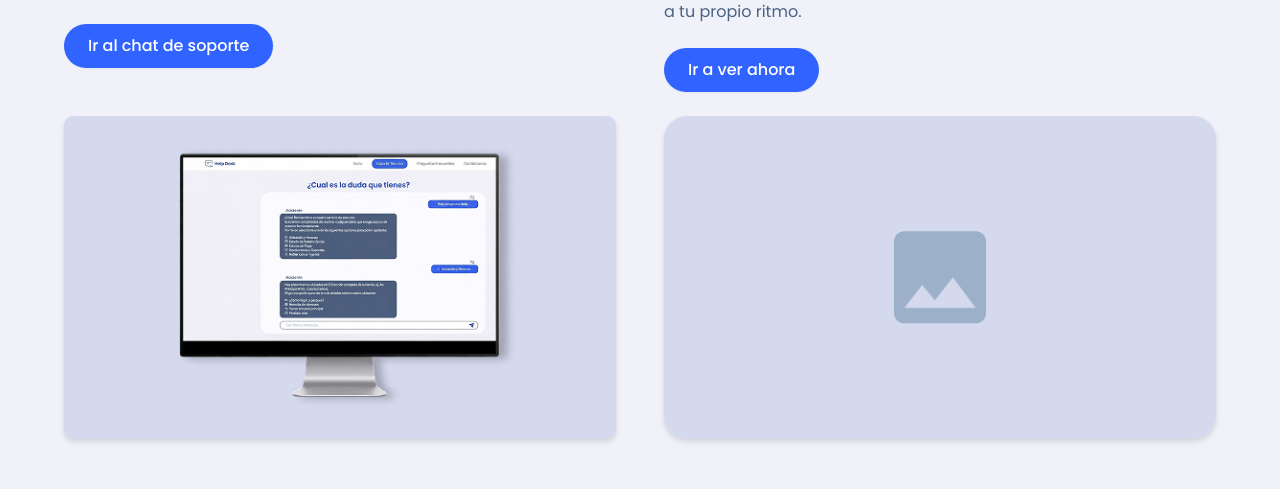
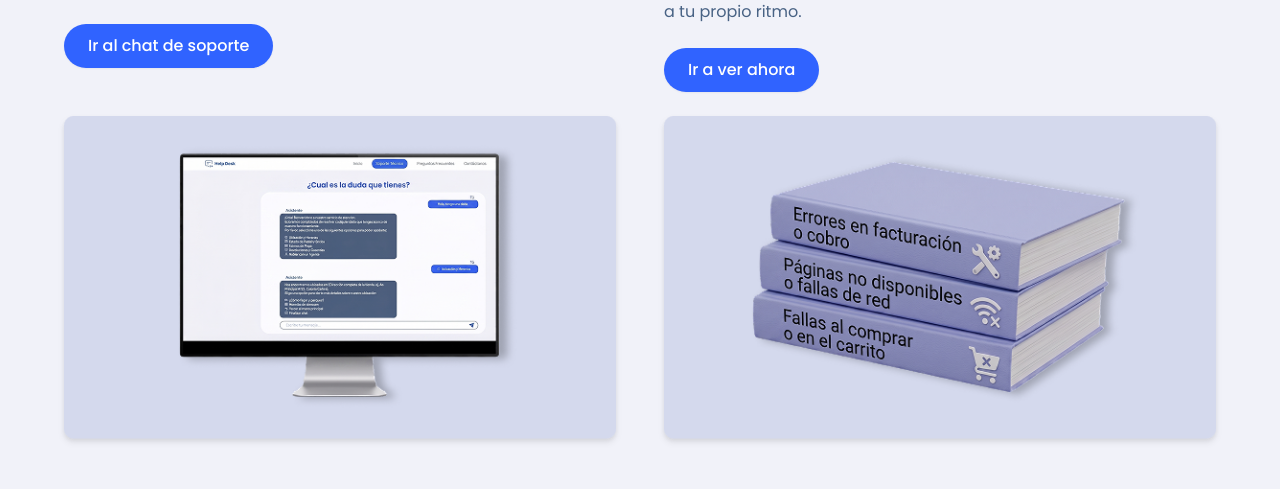
Before and after one commit to CARBAJAL-CR11/Help-Desk-UDB, a Vue app: page / in a window 1280 px wide. Shown: the part 1207-1696 px from the top of the page. Built offline with nearby package versions, Linux system fonts and the light colour scheme.

Commit message:
Imagen para el section 👎
No me gusta la imagen pero ni modo

```diff
--- a/src/componentes/Inicio/SectionPaginas.vue
+++ b/src/componentes/Inicio/SectionPaginas.vue
@@ -62,7 +62,7 @@
             </div>
           </div>
           <img
-              src="../../recursos/imgs/Placeholder.png"
+              src="../../recursos/imgs/PreguntasF.png"
               alt="Problemas Frecuentes y Guías"
               class="max-w-full h-auto object-contain drop-shadow-md hover:scale-102 transition-transform duration-300"
               />
```
Also changed, not shown: src/recursos/imgs/PreguntasF.png (added).
